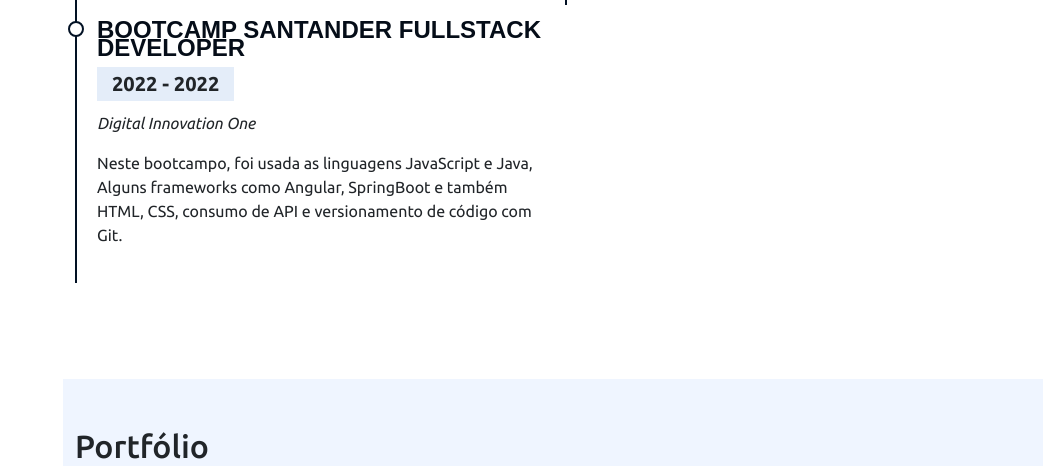
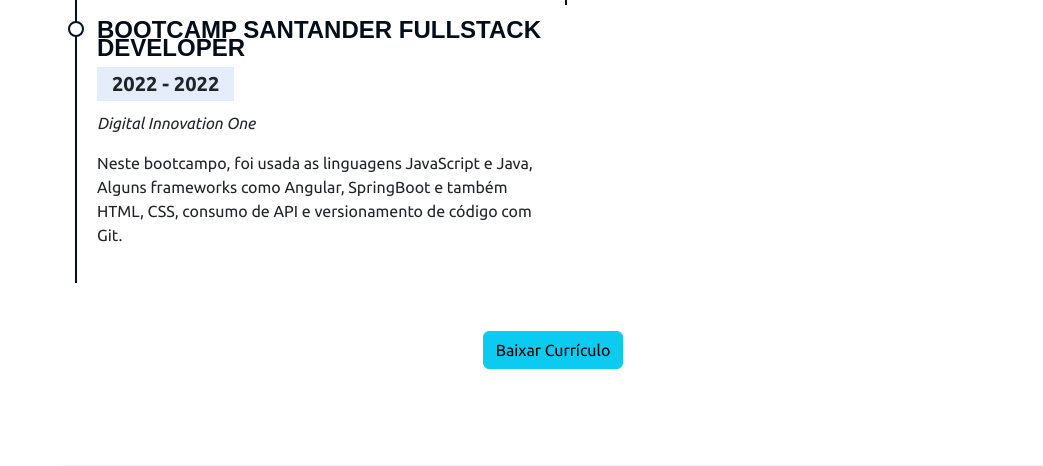
Before and after one commit to janioofi/portfolio, a Flask app: page / in a window 1280 px wide. Shown: the part 2852-3318 px from the top of the page, without its empty margins (237-1280 px from the left). Run offline with Flask 2, Linux system fonts and the light colour scheme; some libraries are stand-ins or nearby versions.

Commit message:
Disponibilidade de download do curriculo

```diff
--- a/templates/index.html
+++ b/templates/index.html
@@ -506,6 +506,8 @@
                 </p>
               </div>
             </div>
+            <div class="mt-5 text-center" data-anime="up">
+              <a class="btn btn-info" href="/static/doc/Curriculo-Janio.pdf" download="Curriculo Janio">Baixar Currículo</a></div>
           </div>
         </div>
       </section>
```
Also changed, not shown: 1 other file.
